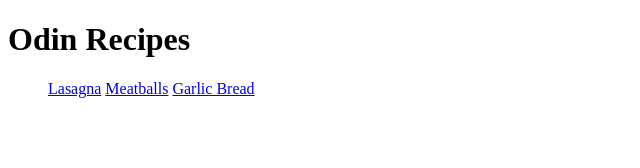
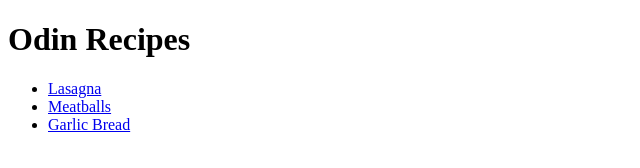
Before and after one commit to Casey-Seago/TOP_2025, a plain HTML site: page odin-recipes/index.html in a window 1280 px wide. Shown: the whole page, without its empty margins (0-640 px from the left). Drawn offline with Linux system fonts and the light colour scheme.

Commit message:
Fix ul structure
Anchor elements needed to be within li tags.

```diff
--- a/odin-recipes/index.html
+++ b/odin-recipes/index.html
@@ -8,9 +8,9 @@
 <body>
     <h1>Odin Recipes</h1>
     <ul>
-        <a href="recipes/lasagna.html">Lasagna</a>
-        <a href="recipes/meatballs.html">Meatballs</a>
-        <a href="recipes/garlic_bread.html">Garlic Bread</a>
+        <li><a href="recipes/lasagna.html">Lasagna</a></li>
+        <li><a href="recipes/meatballs.html">Meatballs</a></li>
+        <li><a href="recipes/garlic_bread.html">Garlic Bread</a></li>
     </ul>
 
 </body>
```
